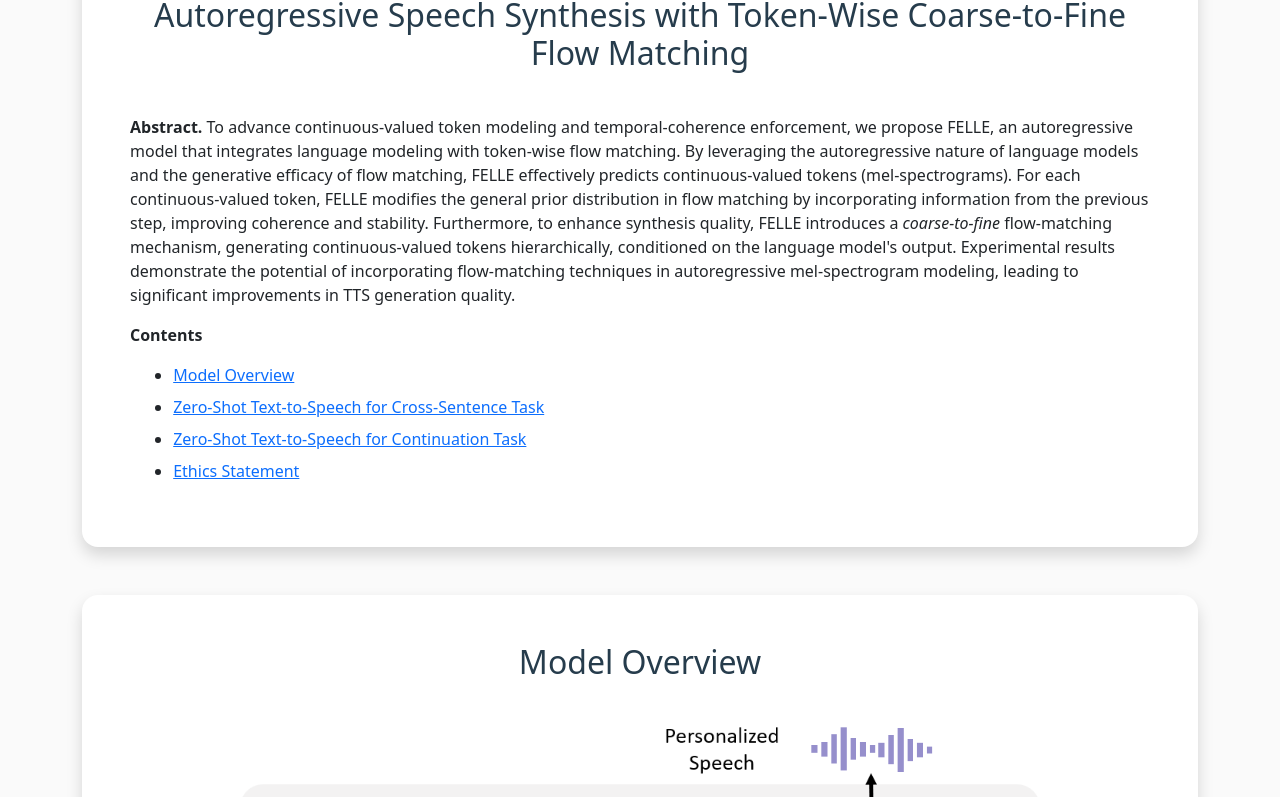
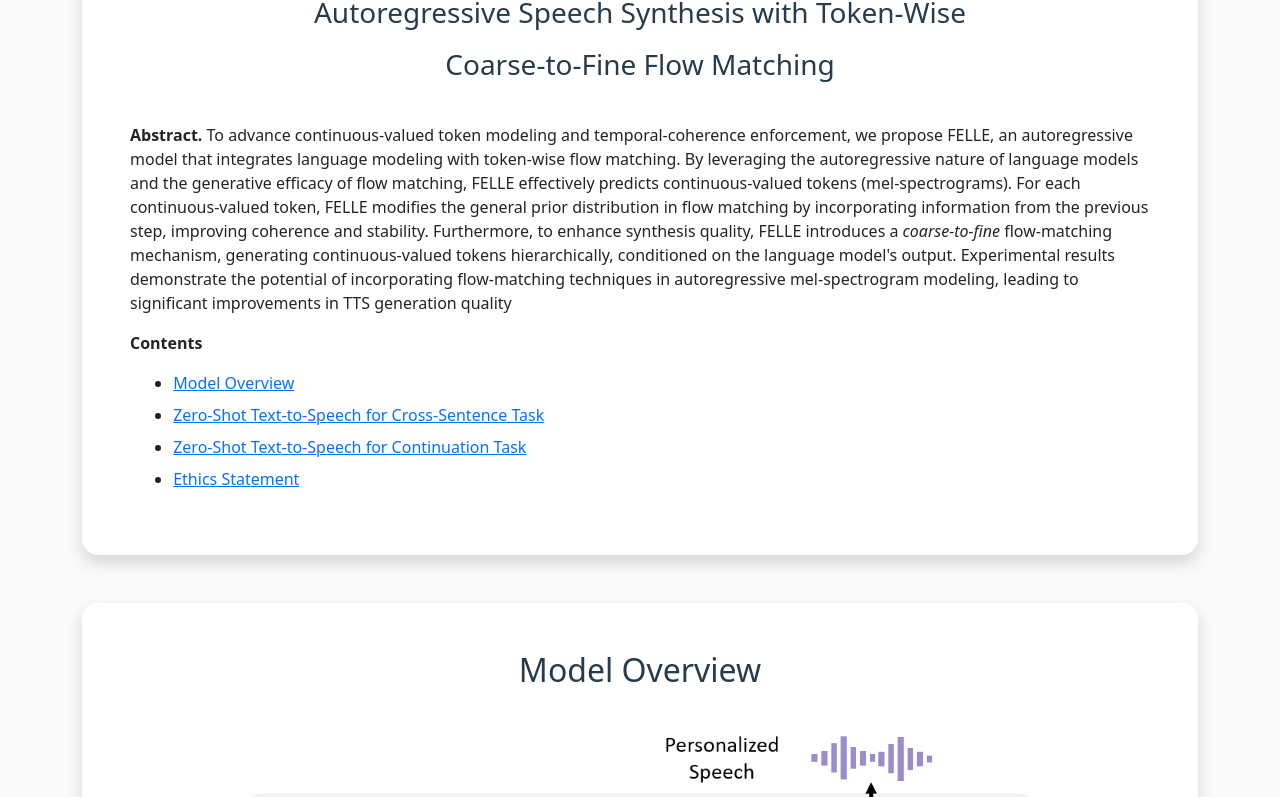
Before and after one commit to felle-demo/felle-demo.github.io, a plain HTML site: page index.html in a window 1280 px wide. Shown: the part 172-969 px from the top of the page. Drawn offline with Linux system fonts and the light colour scheme.

Commit message:
Update index.html

```diff
--- a/index.html
+++ b/index.html
@@ -26,8 +26,9 @@
                 <div class="container pt-5 mt-5 shadow p-5 mb-5 bg-white rounded">
                     <div class="text-center">
                         <h1>FELLE</h1>
-                        <h2>Autoregressive Speech Synthesis with Token-Wise Coarse-to-Fine Flow Matching</h2>
-                        <br>
+                        <h3>Autoregressive Speech Synthesis with Token-Wise</h2>
+                            <h3>Coarse-to-Fine Flow Matching</h2>
+                                <br>
 
                     </div>
                     <p>
@@ -42,7 +43,7 @@
                         flow-matching mechanism, generating continuous-valued tokens hierarchically, conditioned on the
                         language model's output. Experimental results demonstrate the potential of incorporating
                         flow-matching techniques in autoregressive mel-spectrogram modeling, leading to significant
-                        improvements in TTS generation quality.
+                        improvements in TTS generation quality
                     </p>
 
                     <p>
```
